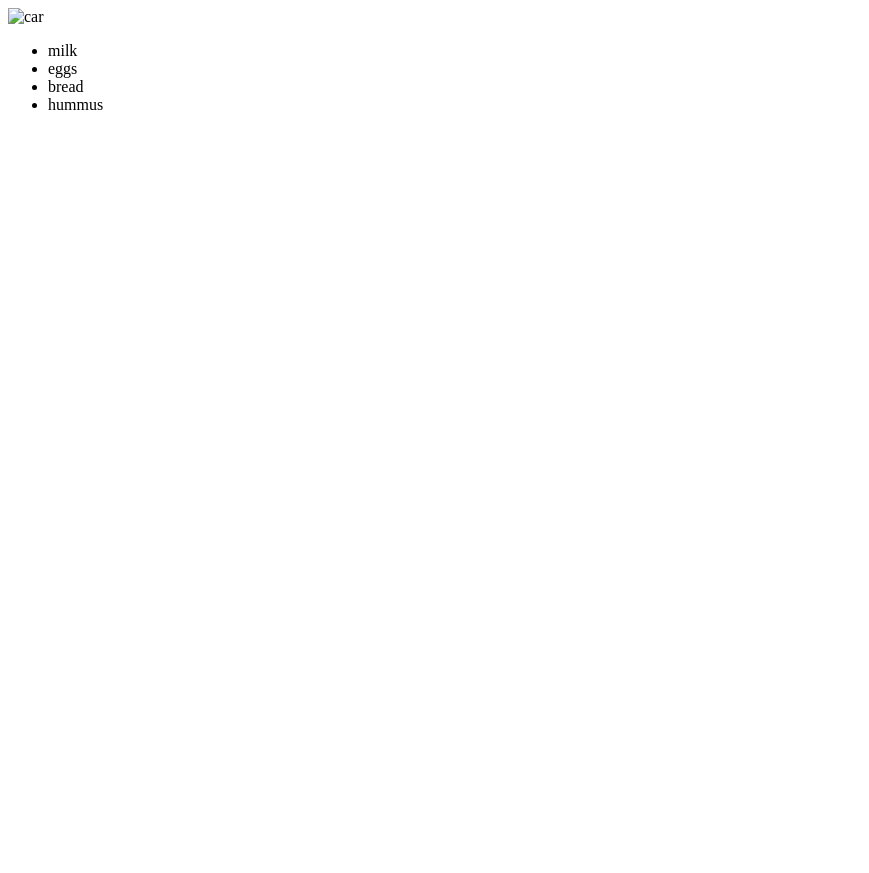
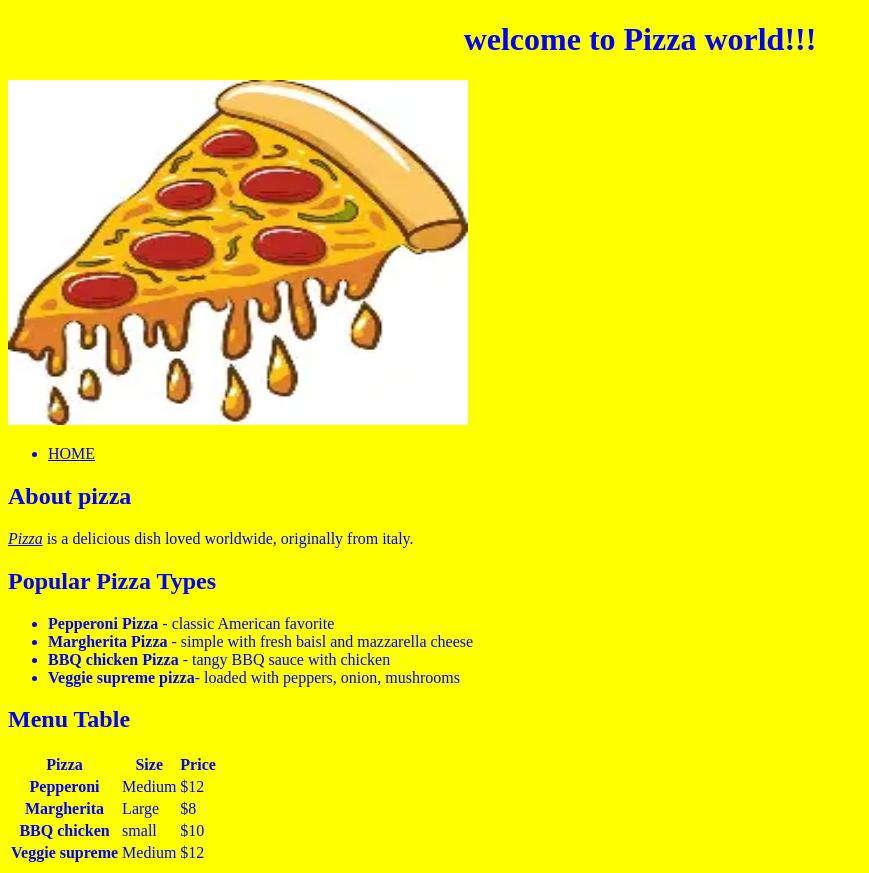
Before and after one commit to Nishthapatel27/90-s-web, a plain HTML site: page index.html in a window 1280 px wide. Shown: the whole page, without its empty margins (0-869 px from the left). Before the commit the page ends 800 px from the top, so only its background shows below. Drawn offline with Linux system fonts and the light colour scheme.

Commit message:
90's website pizza world

```diff
--- a/index.html
+++ b/index.html
@@ -3,15 +3,69 @@
 <head>
     <meta charset="UTF-8">
     <meta name="viewport" content="width=device-width, initial-scale=1.0">
-    <title>My 90's websit</title>
+    <title>My 90's website</title>
 </head>
-<body>
-    <img src="car.jpg" alt="car" />
+<body bgcolor="yellow" text="blue"></body>
+
+<h1><center>welcome to Pizza world!!!</center></h1>
+
+<img src="pizza.jpg"alt="pizza"width="460" height="345">
+
+
+<nav>
     <ul>
-        <li>milk</li>
-        <li>eggs</li>
-        <li>bread</li>
-        <li>hummus</li>
+        <li><a href="index.html">HOME</a></li>
+        <!--<li><a href="about.html">About pizza</a></li> -->
     </ul>
-</body>
-</html>
+</nav>
+
+
+<section>
+    <h2><text font color="light blue"><b>About pizza</b></text font></h2>
+    <p><i><u>Pizza</u></i> is  a delicious dish loved worldwide, originally from italy.</p>
+</section>
+
+
+<section>
+    <h2><text font color="green">Popular Pizza Types</text font ></h2>
+    <ul>
+        <li><b>Pepperoni Pizza</b> - classic American favorite</li>
+        <li><b>Margherita Pizza</b> - simple with fresh baisl and mazzarella cheese</li>
+        <li><b>BBQ chicken Pizza</b> - tangy BBQ sauce with chicken</li>
+        <Li><b>Veggie supreme pizza</b>- loaded with peppers, onion, mushrooms</Li>
+    </ul>
+</section>
+
+<section>
+    <h2>Menu Table</h2>
+    <table>
+    <thead>
+        <tr>
+            <th>Pizza</th>
+            <th>Size</th>
+            <th>Price</th>
+        </tr>
+        <tr>
+            <th>Pepperoni</th>
+            <td>Medium</td>
+            <td>$12</td>
+        </tr>
+        <tr>
+            <th>Margherita</th>
+            <td>Large</td>
+            <td>$8</td>
+        </tr>
+        <tr>
+            <th>BBQ chicken</th>
+            <td>small</td>
+            <td>$10</td>
+        </tr>
+        <tr>
+            <th>Veggie supreme</th>
+            <td>Medium</td>
+            <td>$12</td>
+        </tr>
+    </thead>
+    </thead>
+
+</section>
```
Also changed, not shown: pizza.jpg (added).
